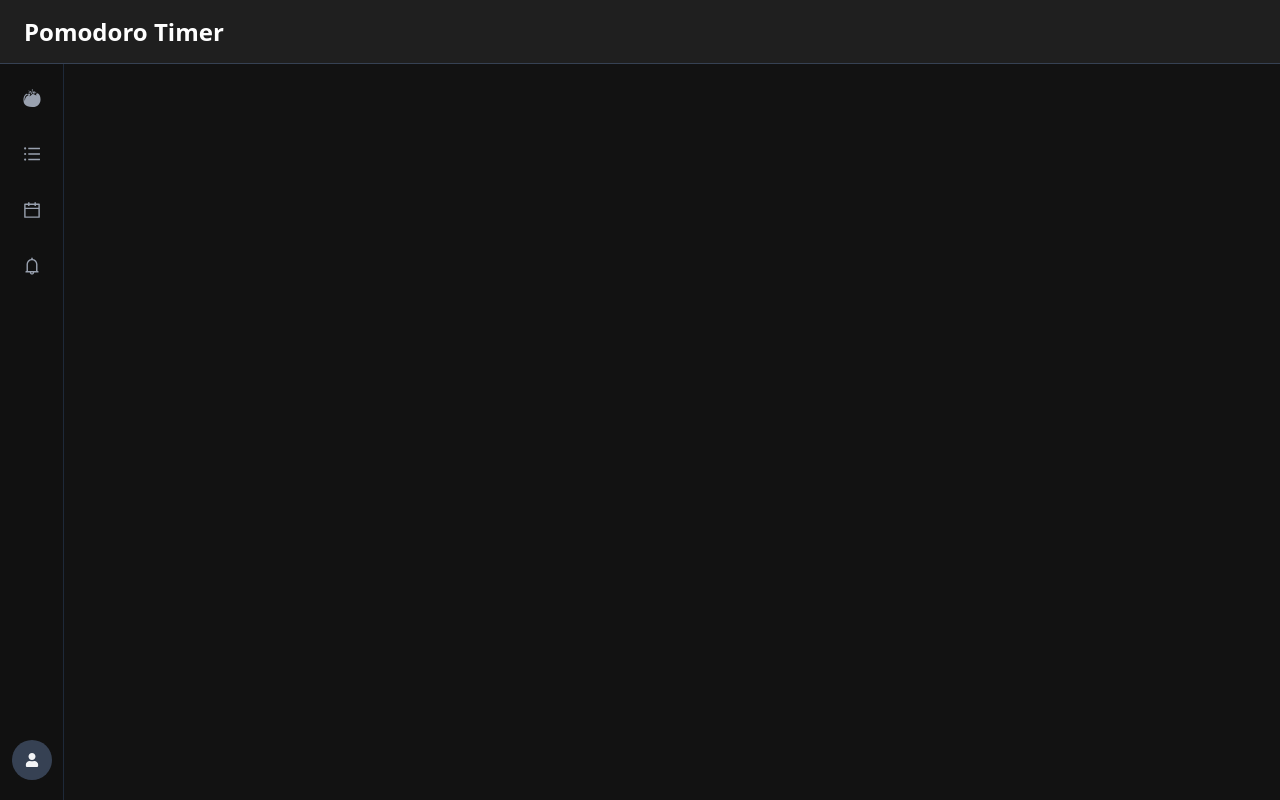
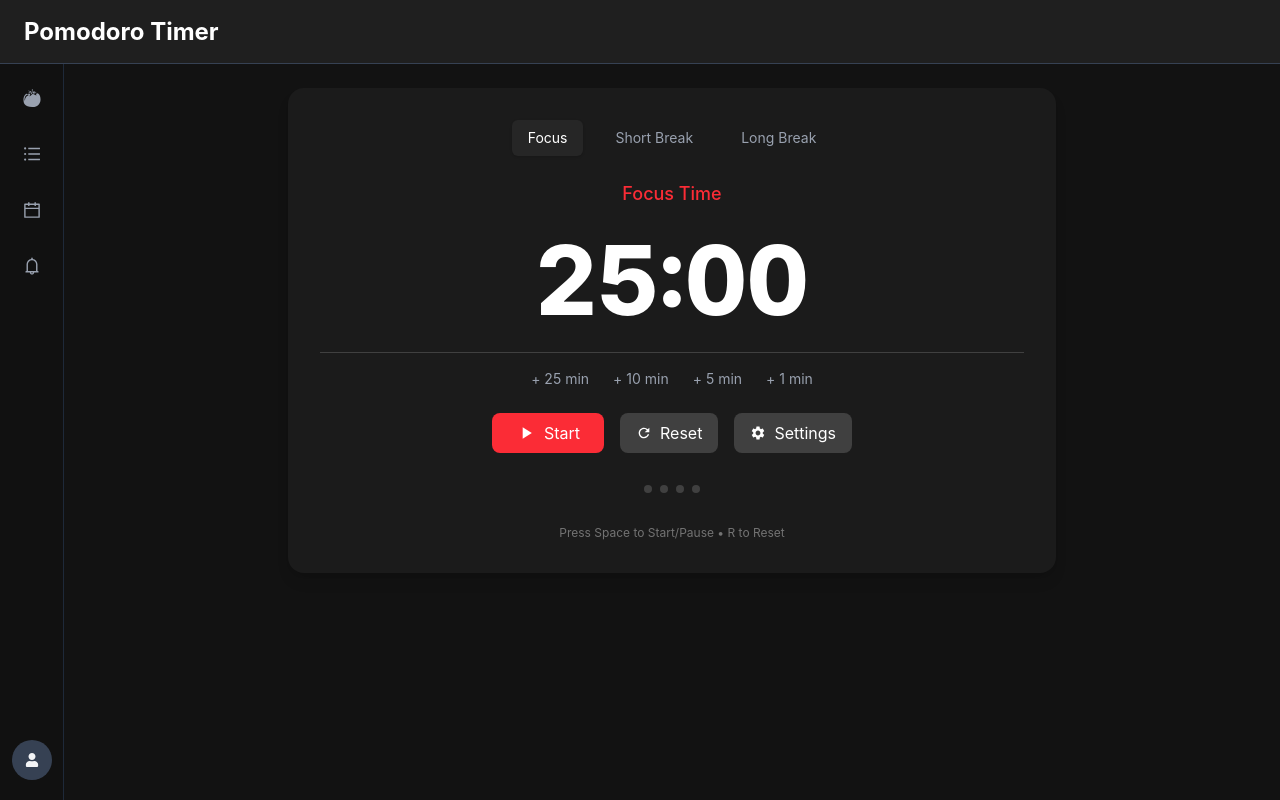
Before and after one commit to veefa/pomodoro-timer, a React (Vite) app: page /home in a window 1280 px wide. Before the commit this address had no page. Built offline with nearby package versions, Linux system fonts and the light colour scheme.

Commit message:
- dependicies update - home path fix

```diff
--- a/src/App.tsx
+++ b/src/App.tsx
@@ -7,11 +7,9 @@ import Notifications from "./components/Notification";
 import TaskList from "./components/TaskList";
 import Sidebar from "./components/Sidebar";
 import Profile from "./components/Profile";
-
+import Home from "./Pages/Home";
 
 // Placeholder components for routes that aren't implemented yet
-
-
 
 const App: React.FC = () => {
   return (
@@ -20,7 +18,6 @@ const App: React.FC = () => {
         {/* Header */}
         <header className="h-16 w-full bg-[#1f1f1f] flex items-center justify-between px-6 border-b border-gray-700">
           <h1 className="text-2xl font-bold">Pomodoro Timer</h1>
-
         </header>
 
         {/* Main Content */}
@@ -30,7 +27,10 @@ const App: React.FC = () => {
           {/* Main Panel */}
           <main className="flex-1 p-6 flex flex-col overflow-auto">
             <Routes>
+              <Route path="/" element={<TimerPanel />} />
 
+
+              <Route path="/home" element={<Home />} />
               <Route path="/timer" element={<TimerPanel />} />
               <Route path="/tasks" element={<TaskList />} />
 
--- a/src/Pages/Home.tsx
+++ b/src/Pages/Home.tsx
@@ -0,0 +1,10 @@
+import React from "react";
+import TimerPanel from "../components/TimerPanel";
+
+const Home: React.FC = ()  => {
+    return (
+        <TimerPanel/>
+     );
+}
+
+export default Home;
```
Also changed, not shown: package.json (+19 -18 lines), 1 other file (tests, documents, lock files or other folders).
